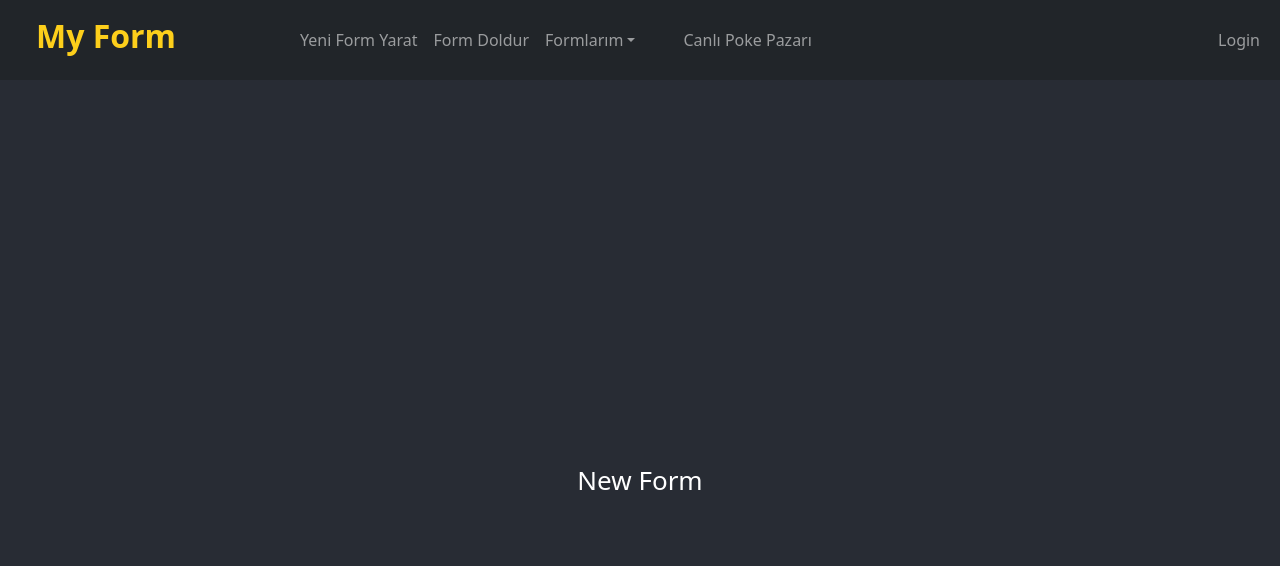
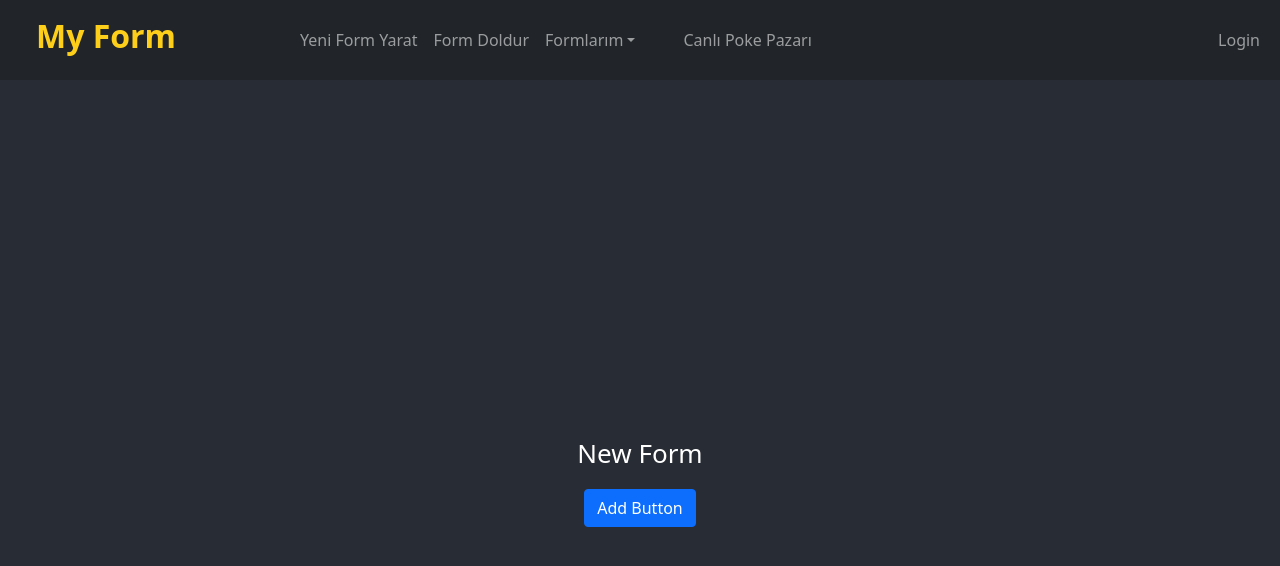
Before and after one commit to burakrzgr/MyForm, a React (Create React App) app: page /NewForm/1 in a window 1280 px wide. Shown: the top 566 px of the page. Built offline with nearby package versions, Linux system fonts and the light colour scheme.

Commit message:
add button

```diff
--- /dev/null
+++ b/src/components/new-form/AddComponent.tsx
@@ -0,0 +1,7 @@
+import { Button } from "react-bootstrap";
+
+export default function AddComponent() {
+    return (
+        <Button>Add Button</Button>
+    );
+}
--- a/src/components/new-form/CreateNewForm.tsx
+++ b/src/components/new-form/CreateNewForm.tsx
@@ -1,5 +1,10 @@
+import AddComponent from "./AddComponent"
+
 export default function CreateNewForm() {
     return (
-        <>New Form</>
+        <>
+            <p>New Form</p>
+            <AddComponent></AddComponent>
+        </>
     );
 }
```
